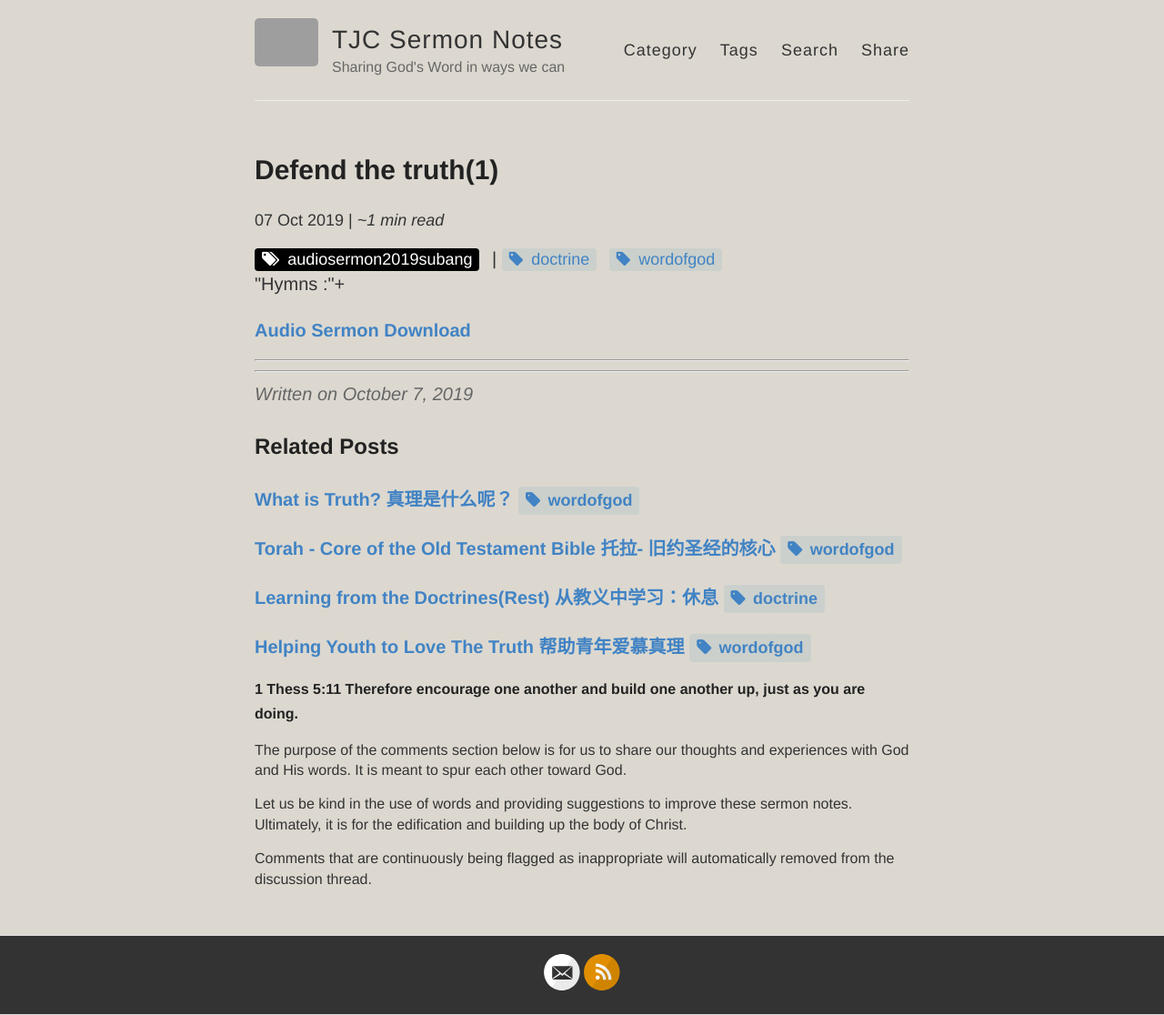
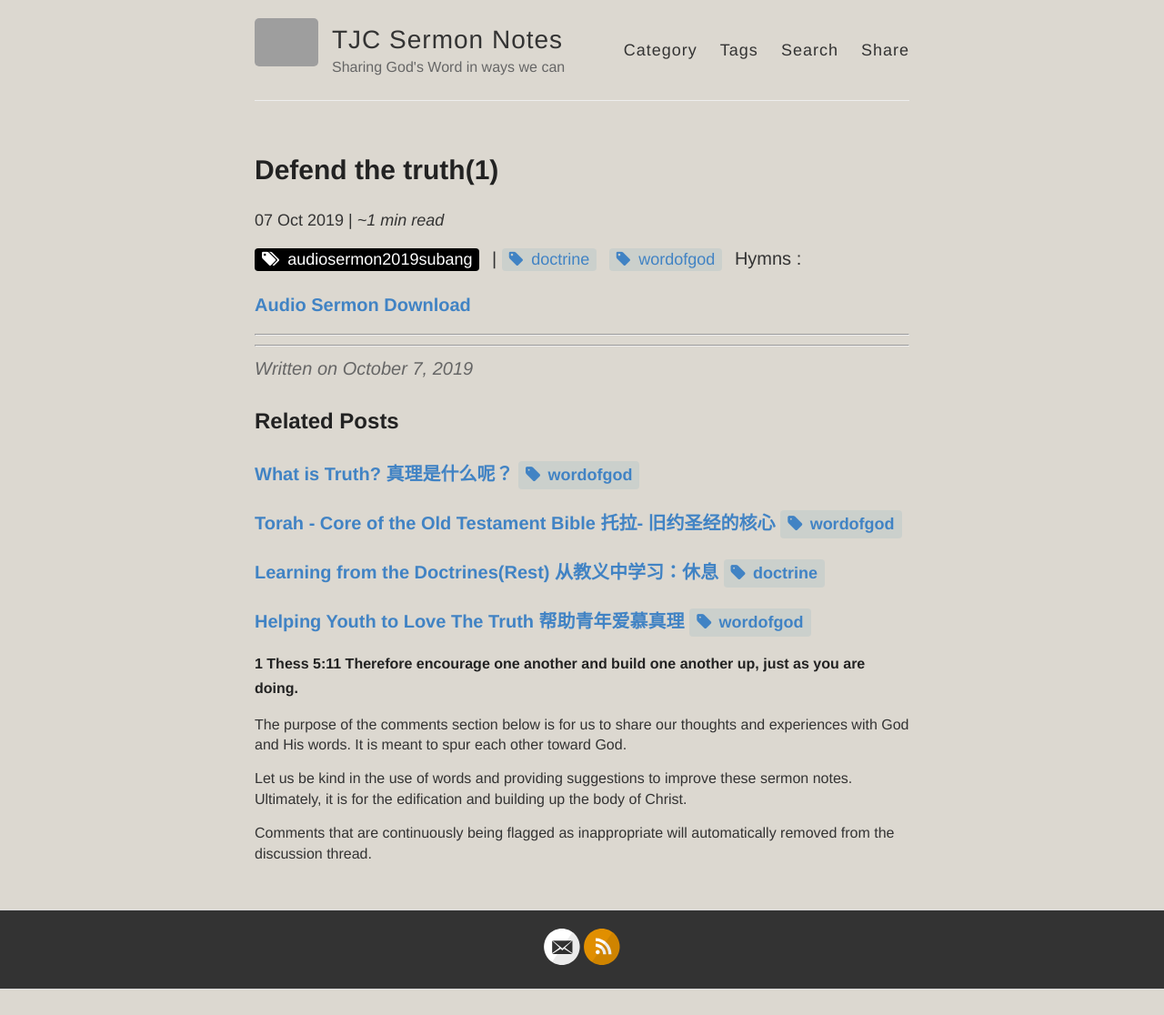
Before and after one commit to catchupTJC/catchuptjc.github.io, a Jekyll site: the page built from _posts/2019-10-07-Defend the truth(1) .md, in a window 1280 px wide. Shown: the whole page at 91% size. Built offline with Jekyll 4.4.1, drawn with Linux system fonts in a browser that asks for light colours; nearby versions of some CDN libraries; comment, search, counter and statistics services are not loaded; after the commit the page ends 1088 px from its top, so only the background shows below that; grey boxes are pictures that could not be loaded.

Commit message:
Update post.html

```diff
--- a/_layouts/post.html
+++ b/_layouts/post.html
@@ -22,8 +22,8 @@
   {% endfor %}
   {% endif %}
 
-  {% if page.hymns %}
-    <div class="post-hymn">"Hymns :"+{{ hymn }}</div>
+  {% if page.hymns %} Hymns :
+    <div class="post-hymn">{{ hymn }}</div>
   {% endif %}
 
   <div class="entry">
```
